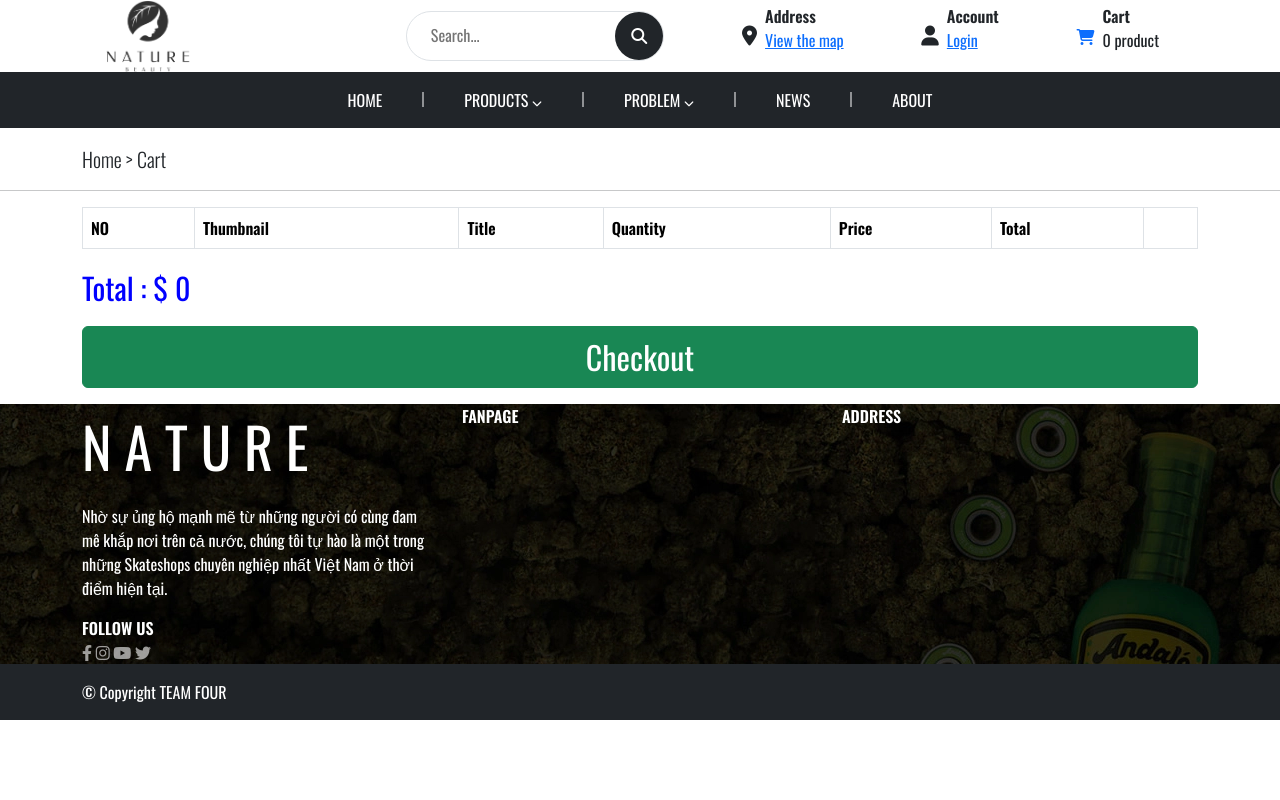
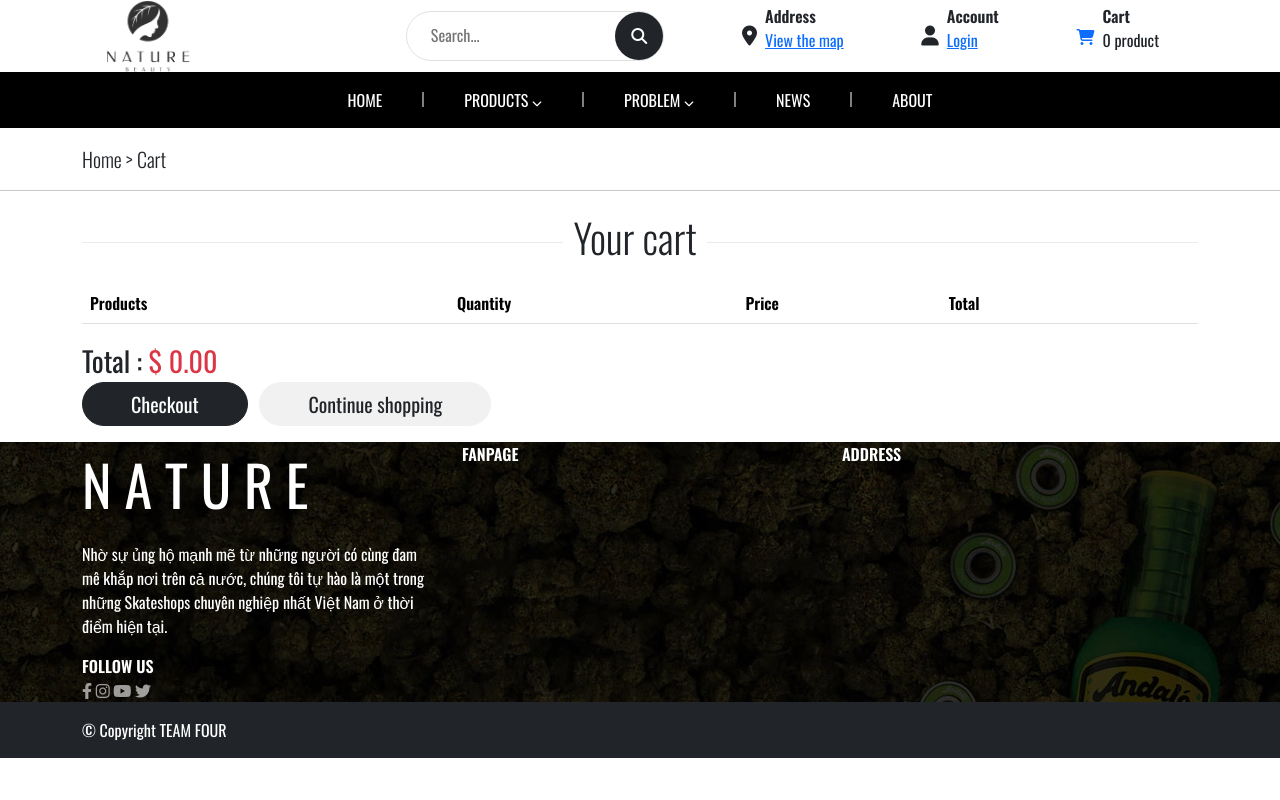
Before and after one commit to Oriz1303/BeautyHair, a PHP site: page /cart.php in a window 1280 px wide. Run offline with PHP 8.4, Linux system fonts and the light colour scheme; lists and menus that the app fills with data are empty; style sheets or scripts are compiled from the project's sources; some libraries are stand-ins or nearby versions.

Commit message:
complete cart

```diff
--- a/api/checkout-form.php
+++ b/api/checkout-form.php
@@ -1,4 +1,5 @@
 <?php
+ob_start();
 if(!empty($_POST)) {
 	$cart = [];
 	if(isset($_COOKIE['cart'])) {
@@ -7,6 +8,7 @@ if(!empty($_POST)) {
 	}
 	if($cart ==null || count($cart) == 0) {
 		header('Location: ../components/header.php');
+		ob_end_flush();
 		die();
 	}
 
@@ -53,5 +55,7 @@ if(!empty($_POST)) {
 	}
 
 	header('Location: complete.php');
+	ob_end_flush();
 	setcookie('cart', '[]', time()-1000, '/');
+	ob_end_flush();
 }
--- a/components/footer.php
+++ b/components/footer.php
@@ -32,7 +32,7 @@
 </footer>
 
 <script src="https://cdn.jsdelivr.net/npm/swiper@9/swiper-bundle.min.js"></script>
-<script src="../resources/js/main5.js"></script>
+<script src="../resources/js/main6.js"></script>
 <script src="../resources/js/sliderSwiper.js"></script>
 </body>
 
--- a/components/header.php
+++ b/components/header.php
@@ -17,7 +17,7 @@ foreach ($cart as $item) {
     <meta http-equiv="X-UA-Compatible" content="IE=edge">
     <meta name="viewport" content="width=device-width, initial-scale=1.0">
     <title>Document</title>
-    <link rel="stylesheet" href="../resources/css/style3.css">
+    <link rel="stylesheet" href="../resources/css/style4.css">
     <link href="https://cdn.jsdelivr.net/npm/bootstrap@5.3.0-alpha3/dist/css/bootstrap.min.css" rel="stylesheet" integrity="sha384-KK94CHFLLe+nY2dmCWGMq91rCGa5gtU4mk92HdvYe+M/SXH301p5ILy+dN9+nJOZ" crossorigin="anonymous">
     <!-- <link rel="stylesheet" href="../resources/css/bootstrap.min.css"> -->
     <!-- lam cai gi ay nhi loi gi -->
@@ -62,14 +62,14 @@ foreach ($cart as $item) {
                         <div class="pe-2"><a href="../main_page/cart.php"><i class="fa-solid fa-cart-shopping"></i></a></div>
                         <div>
                             <strong> Cart</strong>
-                            <p><span><?= $count ?></span> product</p>
+                            <p><span><?=$count?></span> product</p>
                         </div>
                     </div>
                 </div>
             </div>
         </div>
 
-        <div class="nav-bar bg-dark d-flex justify-content-center align-items-center py-1">
+        <div class="nav-bar  d-flex justify-content-center align-items-center py-1">
             <a class="nav-link text-white after-bar" href="../main_page/index.php">HOME</a>
             <a class="nav-link text-white after-bar" href="../main_page/products.php">PRODUCTS <i class="fa-solid fa-chevron-down"></i></a>
             <a class="nav-link text-white after-bar" href="">PROBLEM <i class="fa-solid fa-chevron-down"></i></a>
--- a/main_page/cart.php
+++ b/main_page/cart.php
@@ -1,8 +1,7 @@
 <?php
 require_once('../database/helper.php');
 require_once('../utils/utility.php');
-include_once('../components/header.php');
-
+require_once('../components/header.php');
 $cart = [];
 if (isset($_COOKIE['cart'])) {
     $json = $_COOKIE['cart'];
@@ -21,22 +20,22 @@ if (count($idList) > 0) {
 }
 $id = getGet('id');
 ?>
-
 <!-- body -->
 <div class="container pt-3 fw-light fs-5">
     <a class="text-decoration-none text-dark " href="../main_page/index.php">Home</a><span class=""> > Cart</span>
 </div>
 <hr>
 <div class="container pb-3">
-
+    <div class="title-cart">
+        <p class="fs-1 fw-light">Your cart</p>
+    </div>
     <div class="row">
         <div class="col-md-12">
-            <table id="list-item" class="table table-bordered">
+            <table id="list-item" class="table ">
                 <thead>
                     <tr>
-                        <th>NO</th>
-                        <th>Thumbnail</th>
-                        <th>Title</th>
+                        <th>Products</th>
+                        <th></th>
                         <th>Quantity</th>
                         <th>Price</th>
                         <th>Total</th>
@@ -52,7 +51,6 @@ $id = getGet('id');
                     foreach ($cartList as $item) {
                         $num = 0;
                         foreach ($cart as $value) {
-
                             if ($value['id'] == $item['id']) {
                                 $num = $value['num'];
                                 break;
@@ -60,26 +58,31 @@ $id = getGet('id');
                         }
                         $total +=  $num * $item['price'];
                         echo
-                        '<tr class="text-center">
-                            <td>' . (++$count) . '</td>
-                            <td><img src="../resources/img/img_cosmetics/' . $item['url'] . '"style="height:100px"/></td>
-                            <td>' . $item['name'] . '</td>
+                        '<tr class="">
+                            <td class="text-center"><img src="../resources/img/img_cosmetics/' . $item['url'] . '"style="height:100px"/></td>
+                            <td class="fs-5 fw-light">' . $item['name'] . ' <br>
+                            <i style="font-size:10px" onclick="deleteCart(' . $item['id'] . ')" class="fa-solid fa-x"></i> <span class="fs-6">Delete</span></td>
                             <td>' . $num . '</td>
-                            <td>' . number_format($item['price'], 0, ',', '.') . '</td>
-                            <td>' . number_format($num * $item['price'], 0, ',', '.') . '</td>
-                            <td><button class="btn btn-warning" onclick="deleteCart(' . $item['id'] . ')">Delete</button></td>
-                            <td><button class="btn btn-warning" onclick="addToCart(' . $item['id'] . ')">add</button></td>
+                            <td>' . number_format($item['price'], 2, '.', ',') . '</td>
+                            <td>' . number_format($num * $item['price'], 2, '.', ',') . '</td>
+                            <td><button class="btn btn-warning" onclick="addToCart(' . $item['id'] . ')">Add</button></td>
                             </tr>';
                     }
+                    // <td><button class="btn btn-warning" >Delete</button></td>
+                    // <td>' . $num . '</td>
+                    // <td>' . () . '</td>
                     ?>
                 </tbody>
             </table>
-            <p style="font-size : 30px; color:blue">
-                Total : $ <?= number_format($total, 0, ',', '.') ?>
-            </p>
-            <a href="checkout.php">
-                <button class='btn btn-success' style="width:100%; font-size:32px;">Checkout</button>
-            </a>
+            <div class="float-right">
+                <div class="fs-3" id="totalOrder">
+                    Total : <span class="text-danger">$ <?= number_format($total, 2, '.', ',') ?></span>
+                </div>
+                <div class="" >
+                    <a  href="checkout.php"><button class='fs-5 px-5 rounded-pill btn btn-dark'>Checkout</button></a>
+                    <a href="../main_page/products.php" class="ps-2" ><button style="background: #f1f1f1;" class='fs-5 btn px-5 rounded-pill'>Continue shopping</button></a>
+                </div>
+            </div>
         </div>
 
     </div>
@@ -94,20 +97,17 @@ $id = getGet('id');
             location.reload()
         })
     }
-</script>
-<script type="text/javascript">
     function addToCart(id) {
         $.post('../api/cookie.php', {
             'action': 'add',
             'id': id,
             'num': 1
         }, function(data) {
+            $('#totalCart').load("cart.php #totalCart")
             $('#list-item').load("cart.php #list-item")
+            $('#totalOrder').load("cart.php #totalOrder")
         });
     }
 </script>
 
-<?php
-include_once('../components/footer.php');
-
-?>
+<?php require_once('../components/footer.php'); ?>
--- a/main_page/login.php
+++ b/main_page/login.php
@@ -1,5 +1,6 @@
 <?php
 ob_start();
+session_start();
 // require_once('../database/helper.php');
 require_once "../database/db.php";
 include "../components/header.php";
--- a/resources/css/style3.css
+++ b/resources/css/style4.css
@@ -63,6 +63,10 @@ section {
 header {
     z-index: 989;
     background-color: white;
+}
+header .nav-bar{
+
+    background-color: #000;
 }
 
 header .nav-bar>a {
@@ -153,6 +157,31 @@ header .nav-bar>.after-bar::after {
     cursor:pointer;
 }
 
+.title-cart {
+    display: block;
+    text-align: center;
+}
+.title-cart p {
+    display: inline-block;
+    margin-right: 10px;
+    padding: 0 10px;
+    background: white;
+
+}
+
+.title-cart::after {
+    content: "";
+    width: 100%;
+    height: 1px;
+    background: #ebebeb;
+    position: absolute;
+    top: 49%;
+    margin-top: -2px;
+    left: 0;
+    z-index: -1;
+    text-align: center;
+}
+
 /* ------------------------------------CONTENT END-------------------------------------------------- */
 
 
```
Also changed, not shown: main_page/checkout.php (added, +111 -0 lines), resources/js/main6.js (renamed from resources/js/main5.js, +4 -3 lines).
